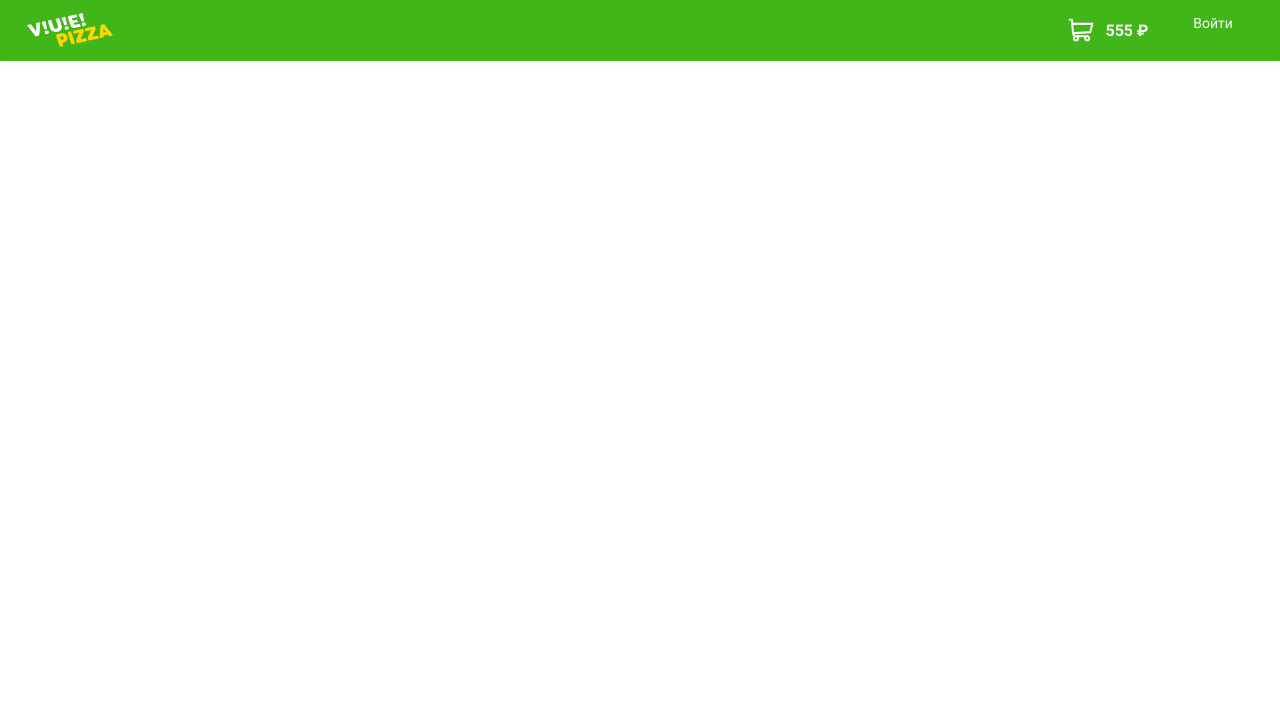
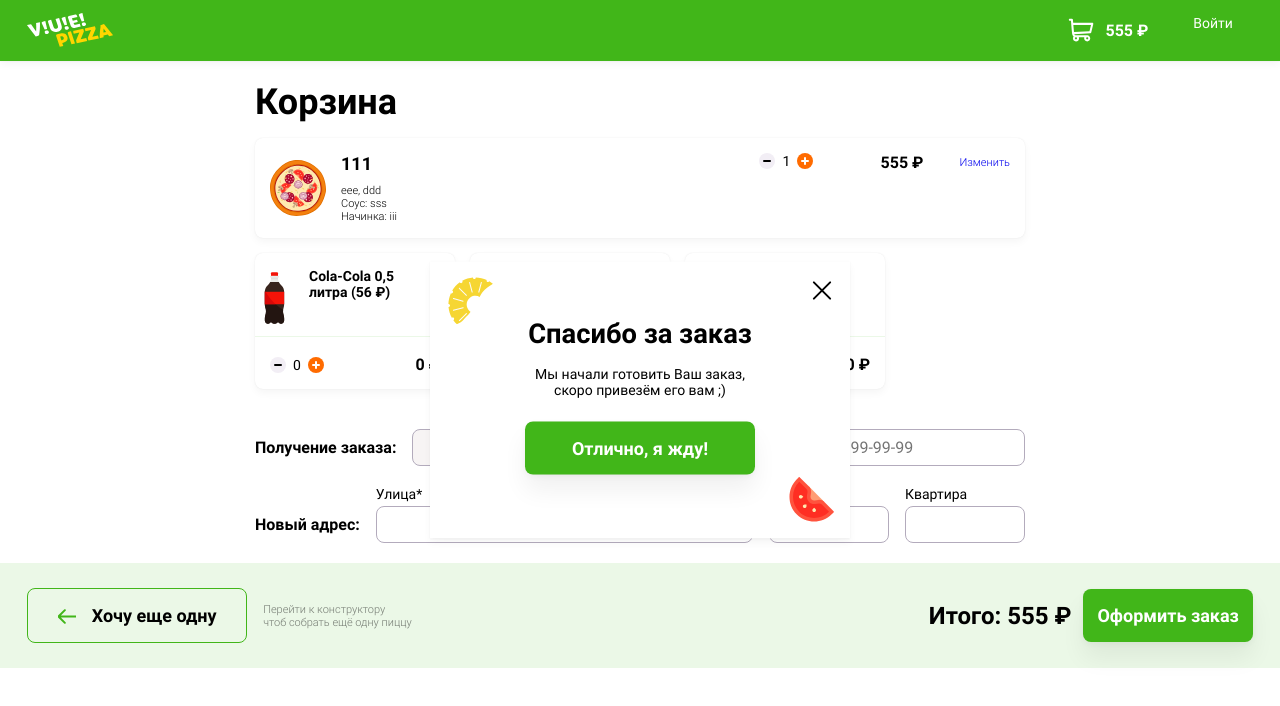
Before and after one commit to htmlacademy-vue/1788431-pizza-1, a Vue app in the folder src/frontend/: page /cart/ordered in a window 1280 px wide. Shown: the top 706 px of the page. Built offline with nearby package versions, Linux system fonts and the light colour scheme.

Commit message:
module4-task1 order popup

```diff
--- a/src/frontend/src/router/routes.js
+++ b/src/frontend/src/router/routes.js
@@ -2,32 +2,39 @@ export default [
   {
     path: "/",
     name: "Builder",
-    component: () => import("../views/Builder.vue"),
+    component: () => import("@/views/Builder.vue"),
     meta: { layout: "AppLayoutMain" },
     props: true,
   },
   {
     path: "/cart",
     name: "Cart",
-    component: () => import("../views/Cart.vue"),
+    component: () => import("@/views/Cart.vue"),
     meta: { layout: "AppLayoutMain" },
+    children: [
+      {
+        path: "ordered",
+        name: "CartOrdered",
+        component: () => import("@/views/Thanx.vue"),
+      },
+    ],
   },
   {
     path: "/orders",
     name: "Orders",
-    component: () => import("../views/Orders.vue"),
+    component: () => import("@/views/Orders.vue"),
     meta: { layout: "AppLayoutUser" },
   },
   {
     path: "/user-data",
     name: "UserData",
-    component: () => import("../views/UserData.vue"),
+    component: () => import("@/views/UserData.vue"),
     meta: { layout: "AppLayoutUser" },
   },
   {
     path: "/sign-in",
     name: "SignIn",
-    component: () => import("../views/SignIn.vue"),
+    component: () => import("@/views/SignIn.vue"),
     meta: { layout: "AppLayoutEmpty" },
   },
 ];
--- a/src/frontend/src/views/Cart.vue
+++ b/src/frontend/src/views/Cart.vue
@@ -1,5 +1,5 @@
 <template>
-  <form action="test.html" method="post" class="layout-form">
+  <form class="layout-form">
     <main class="content cart">
       <div class="container">
         <div class="cart__title">
@@ -61,6 +61,7 @@
         </div>
       </div>
     </main>
+    <router-view></router-view>
     <section class="footer">
       <div class="footer__more">
         <router-link to="/" class="button button--border button--arrow"
@@ -75,7 +76,9 @@
       </div>
 
       <div class="footer__submit">
-        <button type="submit" class="button">Оформить заказ</button>
+        <button @click.prevent="onOrderClick" class="button">
+          Оформить заказ
+        </button>
       </div>
     </section>
   </form>
@@ -100,6 +103,9 @@ export default {
   },
   methods: {
     ...mapActions("Cart", ["fetchMiscData"]),
+    onOrderClick() {
+      this.$router.push({ name: "CartOrdered" });
+    },
   },
 };
 </script>
--- /dev/null
+++ b/src/frontend/src/views/Thanx.vue
@@ -0,0 +1,22 @@
+<template>
+  <div class="popup">
+    <router-link to="/cart" class="close">
+      <span class="visually-hidden">Закрыть попап</span>
+    </router-link>
+    <div class="popup__title">
+      <h2 class="title">Спасибо за заказ</h2>
+    </div>
+    <p>Мы начали готовить Ваш заказ, скоро привезём его вам ;)</p>
+    <div class="popup__button">
+      <router-link to="/orders" class="button">Отлично, я жду!</router-link>
+    </div>
+  </div>
+</template>
+
+<script>
+export default {
+  name: "Thanx",
+};
+</script>
+
+<style scoped></style>
```
